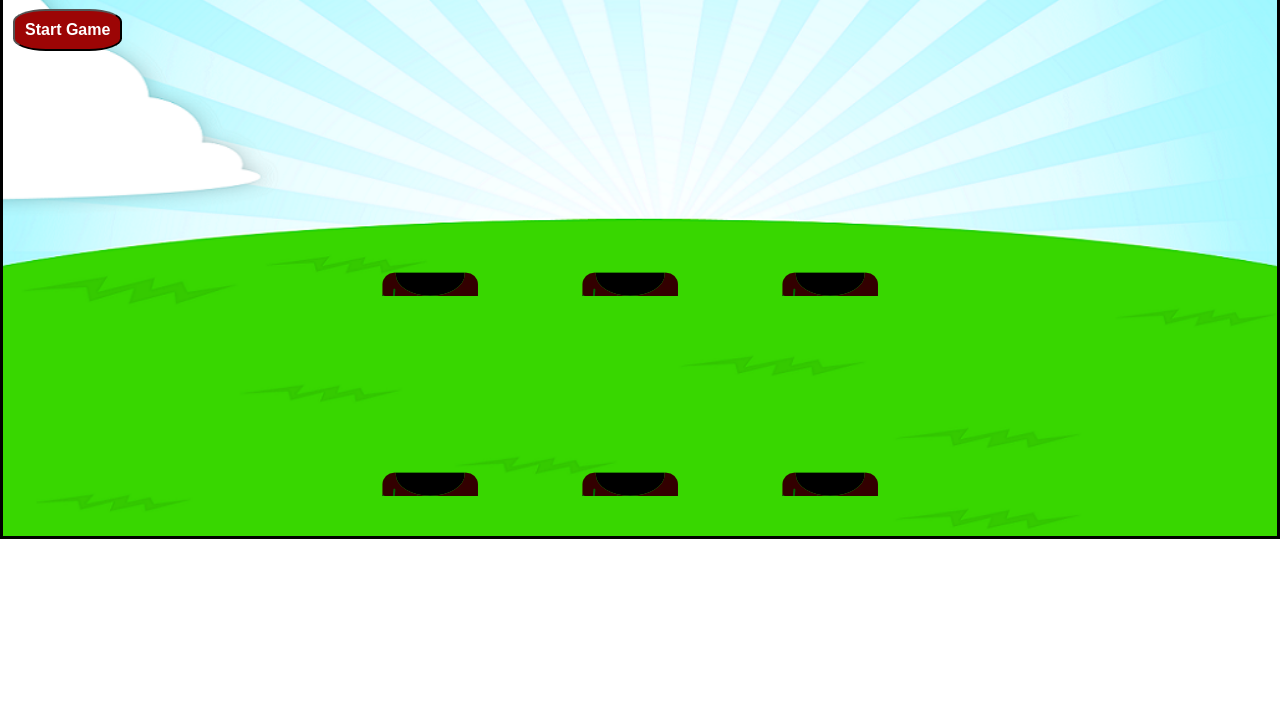
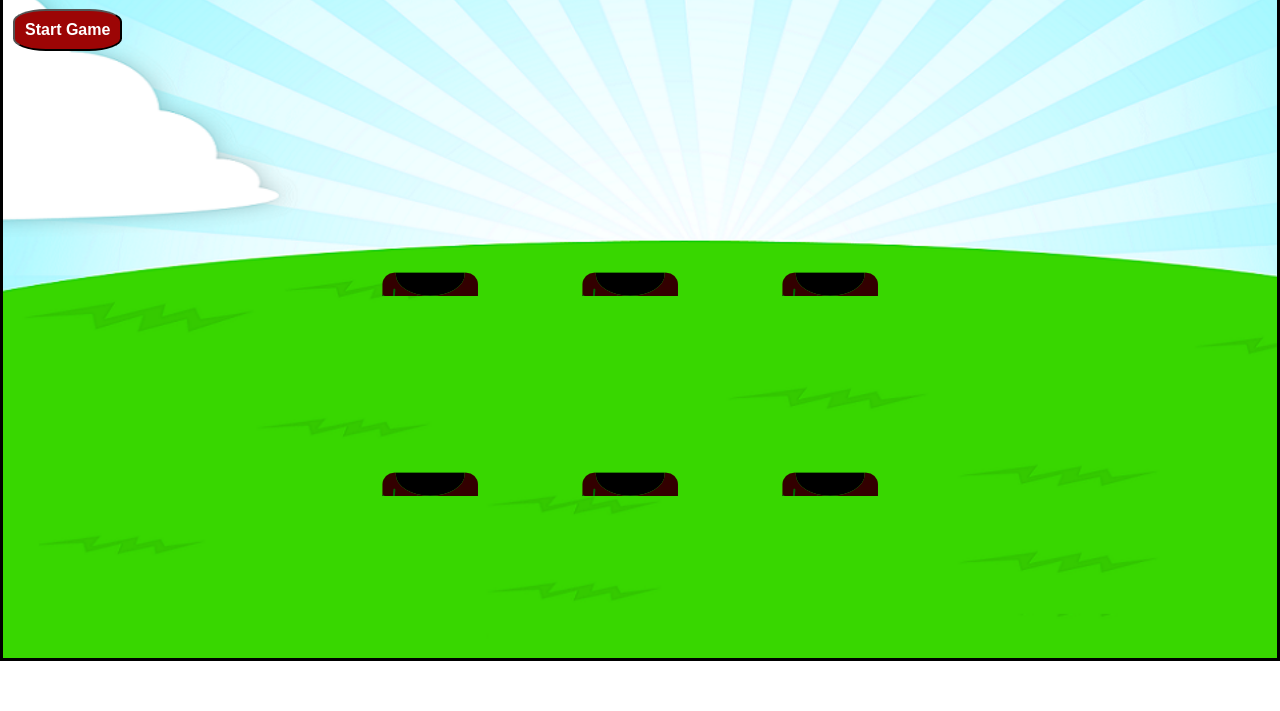
Before and after one commit to zakiaafrin/Whack-A-Mole, a plain HTML site: page index.html in a window 1280 px wide. Shown: the part 89-800 px from the top of the page. Drawn offline with nearby package versions, Linux system fonts and the light colour scheme.

Commit message:
Completed

```diff
--- a/css/style.css
+++ b/css/style.css
@@ -10,14 +10,12 @@ body {
 	padding: 0;
 }
 .wrapper {
-	width: 800px;
 	margin: 0 auto;
-  height: 100%;
+  height: 750px;
   width: 100%;
 	border: 3px solid black;
 	background-image: url('../img/background.png');
 	background-size: cover;
-	/* background-attachment: fixed; */
   background-repeat: no-repeat;
 	padding: 10px;
 }
```
